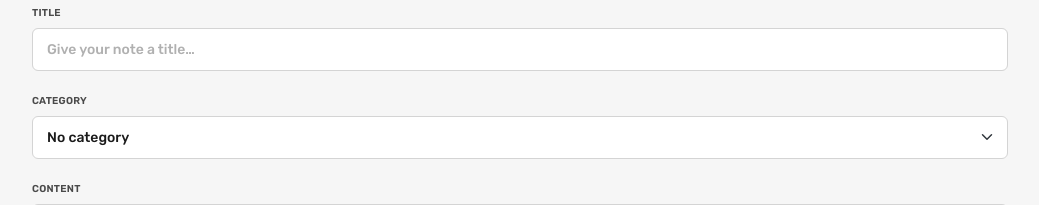
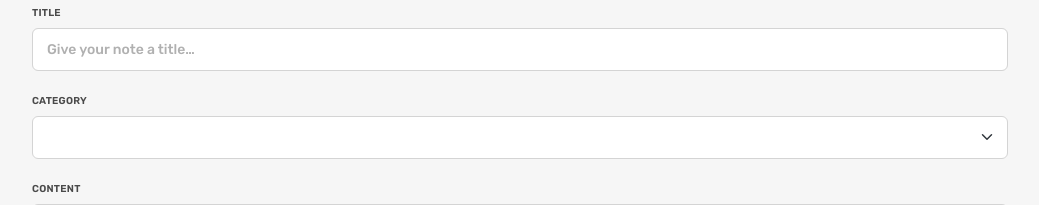
Before and after one commit to ibnumardini/NoteSpace, a CodeIgniter 4 app: the page made by app/Views/note/edit.php in a window 1280 px wide. Shown: the part 200-405 px from the top of the page, without its empty margins (120-1159 px from the left). Run offline with PHP 8.4 and a stand-in for CodeIgniter, Linux system fonts and the light colour scheme; the template is opened without the code that fills it, so the values that code supplies are empty; some libraries are stand-ins or nearby versions.

Commit message:
feat: remove default "No category" option from note category selection

```diff
--- a/app/Views/note/edit.php
+++ b/app/Views/note/edit.php
@@ -36,7 +36,6 @@
   <div class="mb-3">
     <label for="noteCategory" class="form-label">Category</label>
     <select id="noteCategory" name="category" class="form-select">
-      <option value="">No category</option>
       <?php foreach ($categories as $category): ?>
         <option value="<?= $category['id'] ?>" <?= $note['category_id'] == $category['id'] ? 'selected' : '' ?>>
           <?= esc($category['name']) ?>
```
